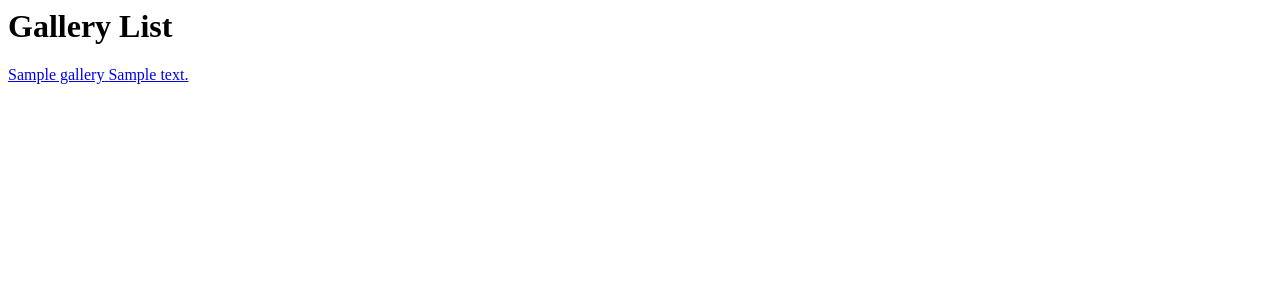
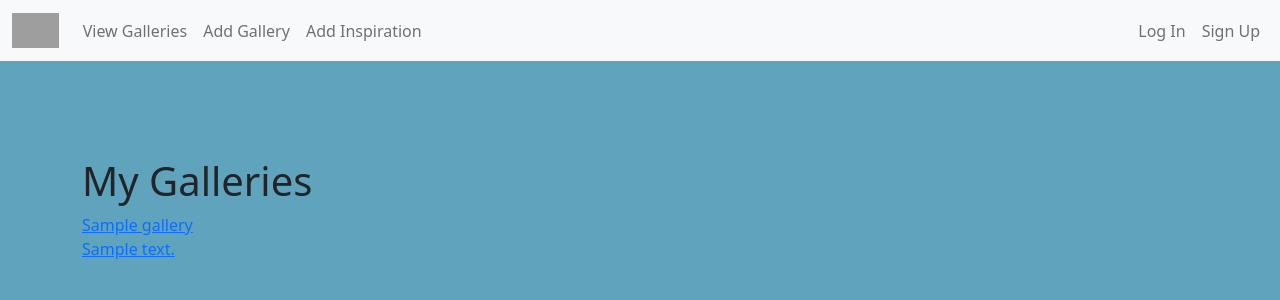
Before and after one commit to fernando-massa/inspirations, a Django app: page /galleries/ in a window 1280 px wide. Shown: the top 300 px of the page. Run offline with Django 4.2, Linux system fonts and the light colour scheme; tables that the repository leaves empty hold one stand-in row (values such as "Sample post"); grey boxes are pictures that could not be loaded.

Commit message:
gallery minor css update

```diff
--- a/inspiration2/main_app/templates/main_app/gallery_detail.html
+++ b/inspiration2/main_app/templates/main_app/gallery_detail.html
@@ -1,4 +1,5 @@
 {% extends 'base.html' %}
+
 {% block content %}
 
     <h1>Gallery Details</h1>
--- a/inspiration2/main_app/templates/main_app/gallery_list.html
+++ b/inspiration2/main_app/templates/main_app/gallery_list.html
@@ -1,14 +1,16 @@
+{% extends 'base.html' %}
+
 {% block content %}
 
-    <h1>Gallery List</h1>
+    <h1>My Galleries</h1>
 
     {% for gallery in gallery_list %}
         <a href="{% url 'galleries_detail' gallery.id %}">
-            <div class="card">
-                <div class="card-content">
-                    <span class="card-title">{{ gallery.name }}</span>
-                    <span class="card-title">{{ gallery.description }}</span>
-                </div>
+            <div>
+                {{ gallery.name }}
+            </br>
+                {{ gallery.description }}
+            </div>
             </div>
         </a>
     {% endfor %}
```
